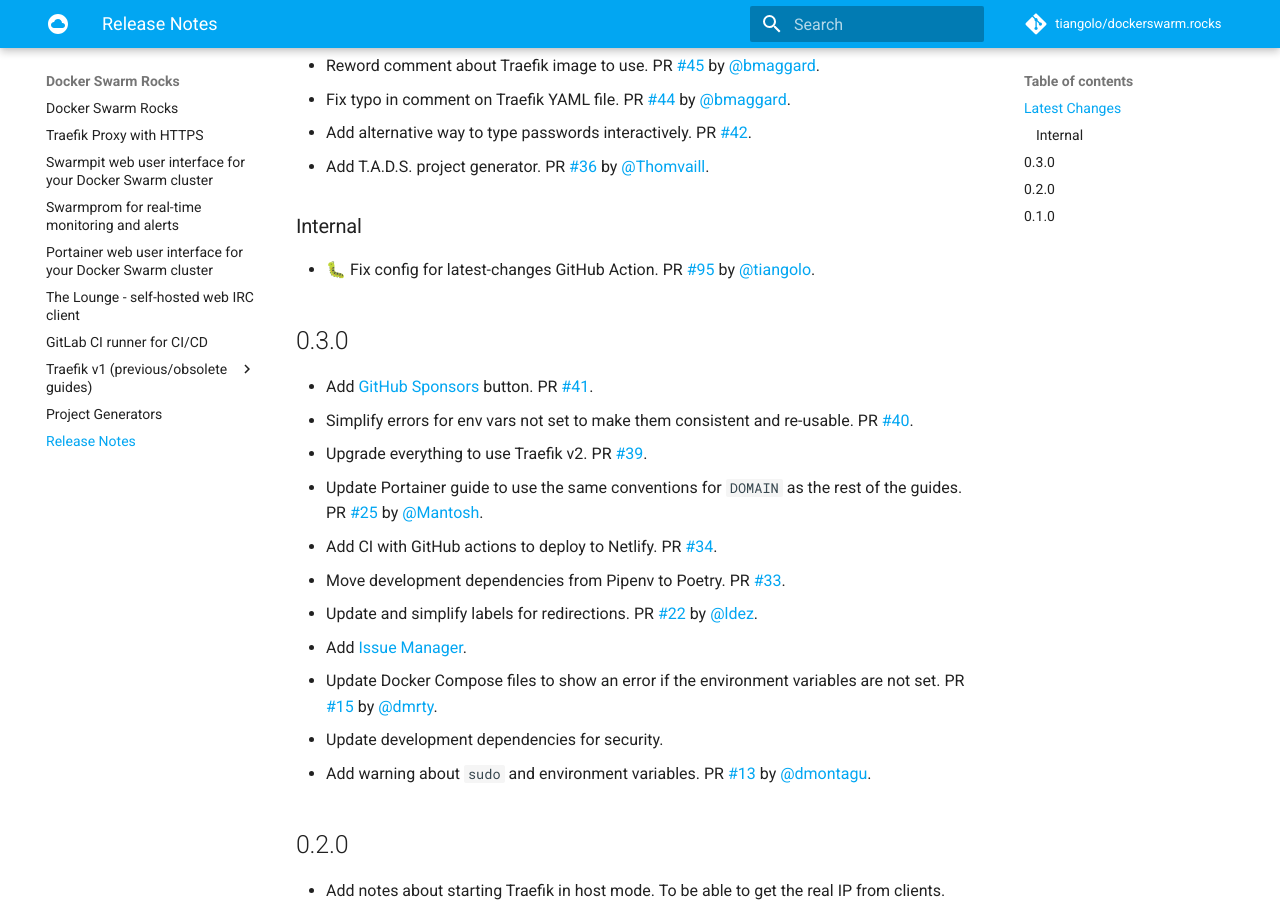
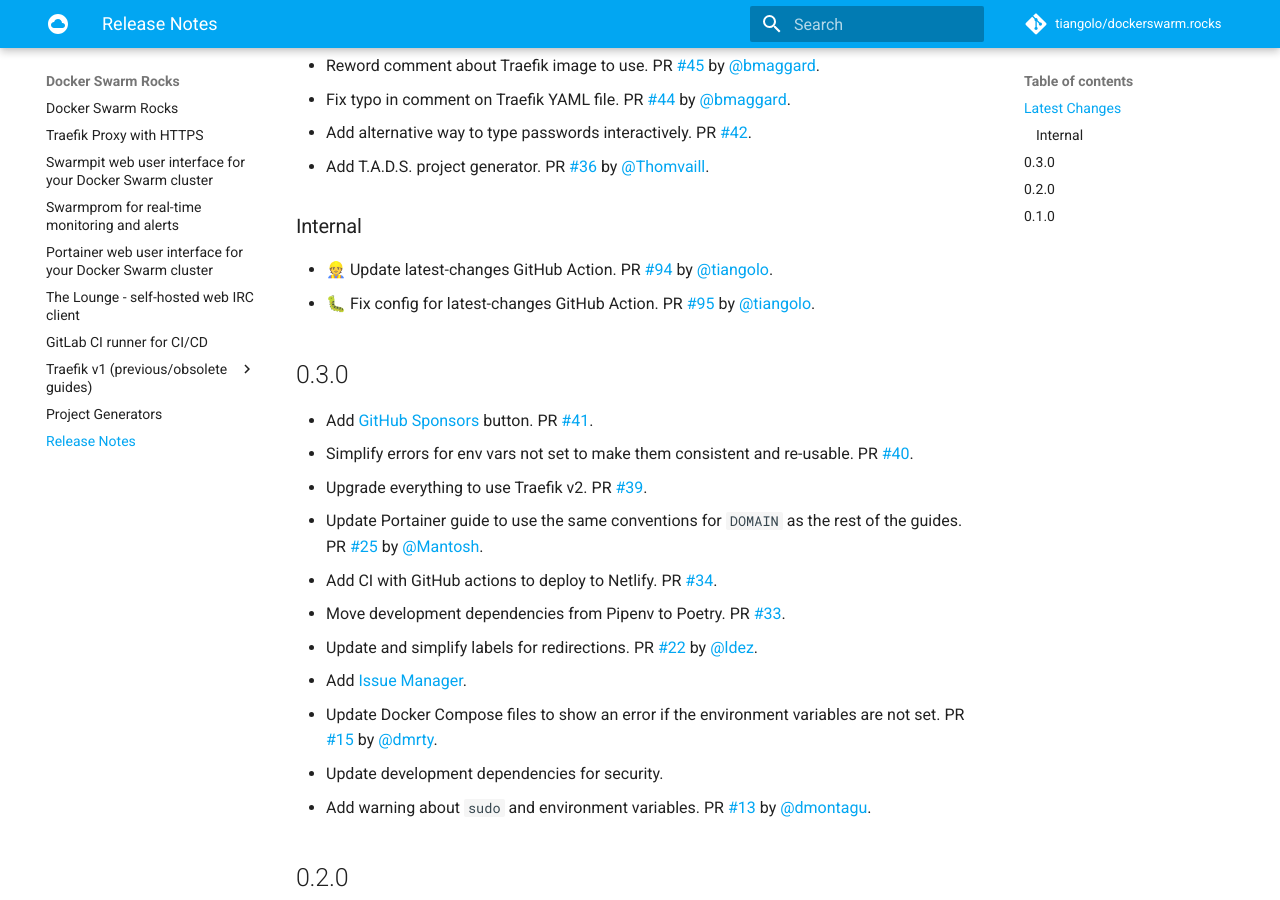
Before and after one commit to tiangolo/dockerswarm.rocks, an MkDocs documentation site: the page built from docs/release-notes.md, in a window 1280 px wide and 900 px high, scrolled down 312 px. Built offline with MkDocs 1.6.1 and Material for MkDocs 9.7.7, drawn with Linux system fonts in a browser that asks for light colours; comment, search, counter and statistics services are not loaded.

Commit message:
📝 Update release notes

```diff
--- a/docs/release-notes.md
+++ b/docs/release-notes.md
@@ -13,6 +13,7 @@
 
 ### Internal
 
+* 👷 Update latest-changes GitHub Action. PR [#94](https://github.com/tiangolo/dockerswarm.rocks/pull/94) by [@tiangolo](https://github.com/tiangolo).
 * 🐛 Fix config for latest-changes GitHub Action. PR [#95](https://github.com/tiangolo/dockerswarm.rocks/pull/95) by [@tiangolo](https://github.com/tiangolo).
 
 ## 0.3.0
```
